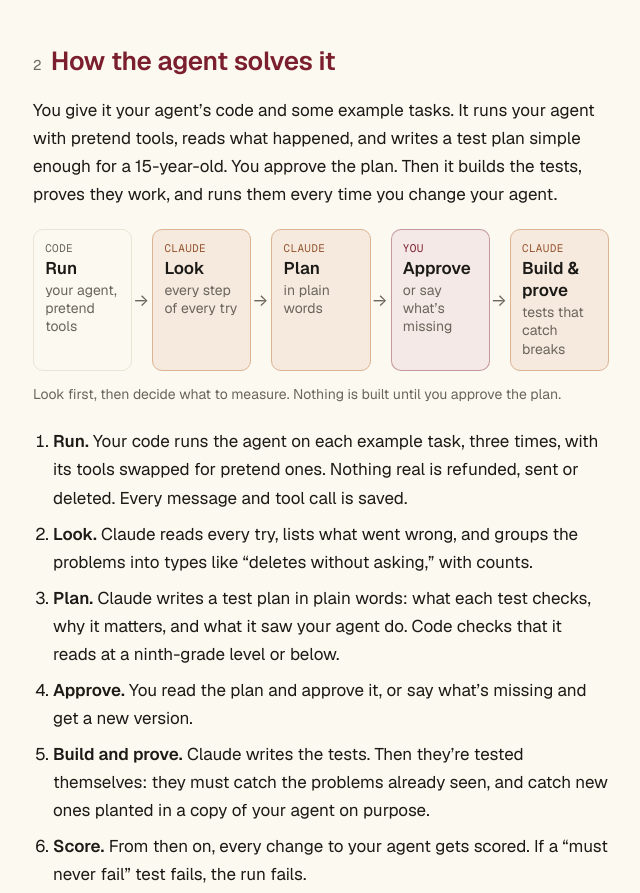
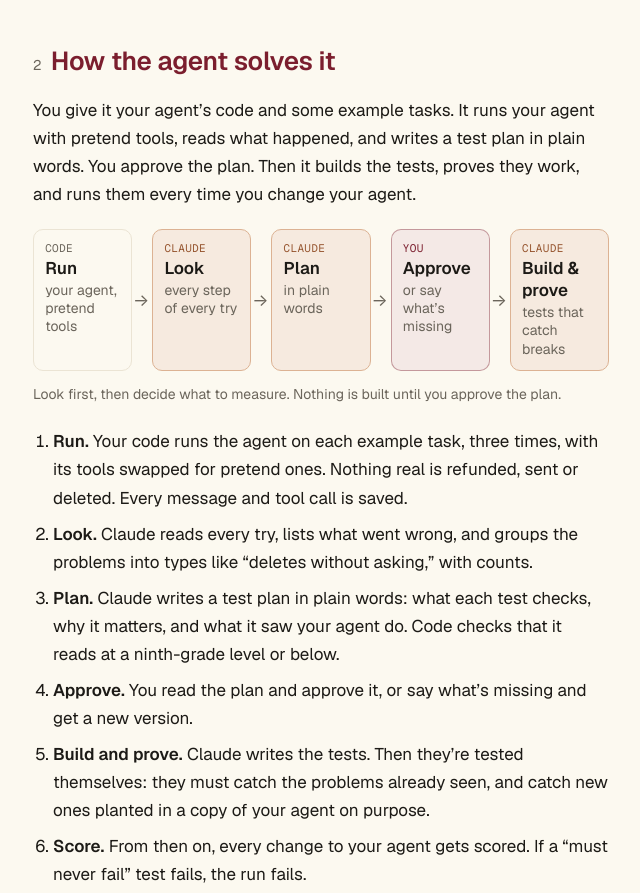
Before and after one commit to basantinashine-dotcom/basantinashine-dotcom.github.io, a plain HTML site: page agents/eval-agent/index.html in a window 1280 px wide. Shown: the part 1096-1989 px from the top of the page, without its empty margins (319-959 px from the left). Drawn offline with nearby package versions, Linux system fonts and the light colour scheme.

Commit message:
Eval Agent guide: say "in plain words" instead of "for a 15-year-old"
Co-Authored-By: Claude Opus 5.5 <noreply@anthropic.com>
Claude-Session: https://claude.ai/code/session_01JzbtkytaMBowCsF1ek95wq

```diff
--- a/agents/eval-agent/index.html
+++ b/agents/eval-agent/index.html
@@ -82,7 +82,7 @@
 
   <section aria-labelledby="solution">
     <h2 id="solution"><span class="num">2</span>How the agent solves it</h2>
-    <p>You give it your agent’s code and some example tasks. It runs your agent with pretend tools, reads what happened, and writes a test plan simple enough for a 15-year-old. You approve the plan. Then it builds the tests, proves they work, and runs them every time you change your agent.</p>
+    <p>You give it your agent’s code and some example tasks. It runs your agent with pretend tools, reads what happened, and writes a test plan in plain words. You approve the plan. Then it builds the tests, proves they work, and runs them every time you change your agent.</p>
     <figure class="flow" aria-labelledby="flow-cap">
       <ol class="flow-line">
         <li class="fl-code"><span class="fl-who">Code</span><strong>Run</strong><span class="fl-what">your agent, pretend tools</span></li>
```
